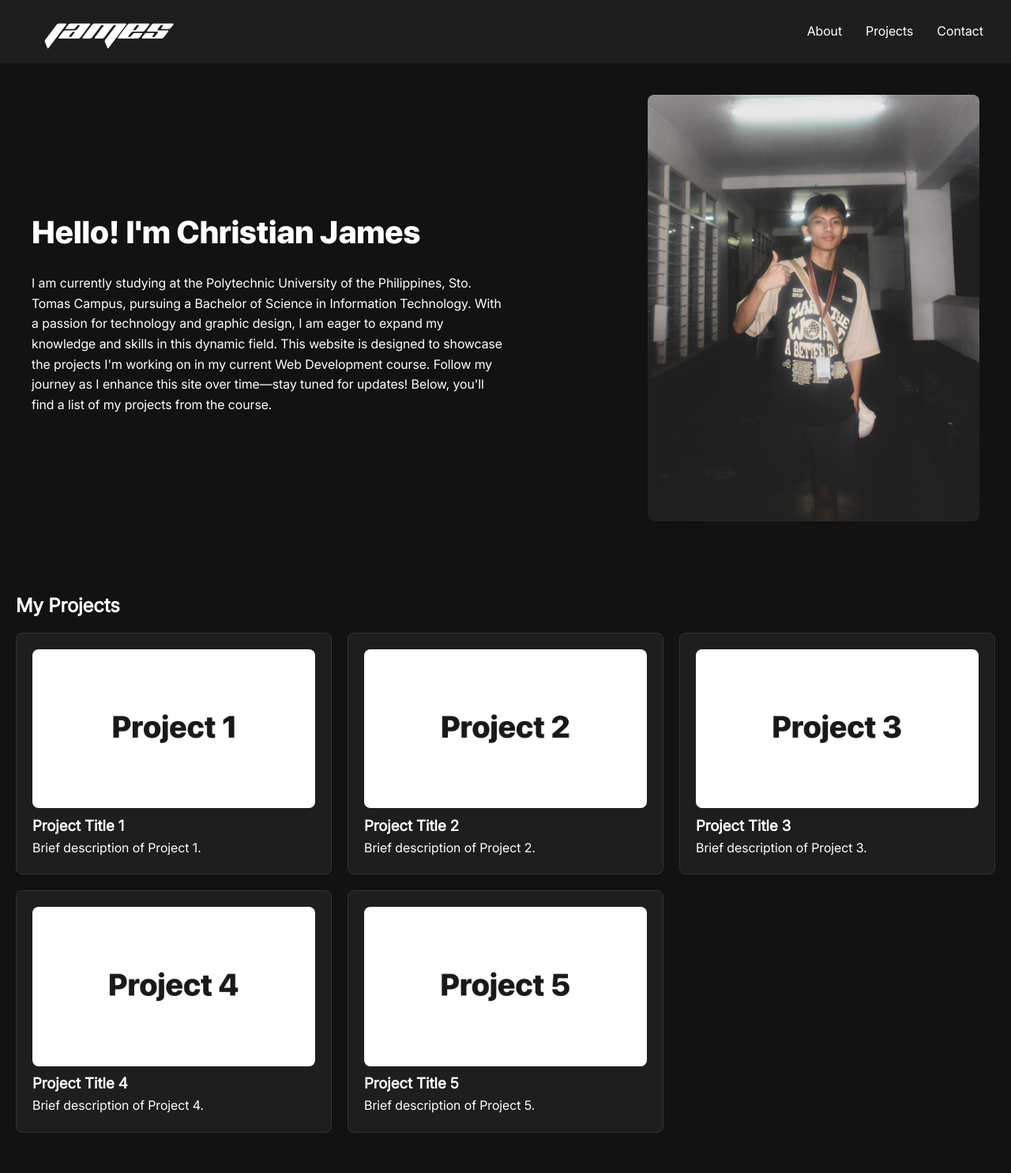
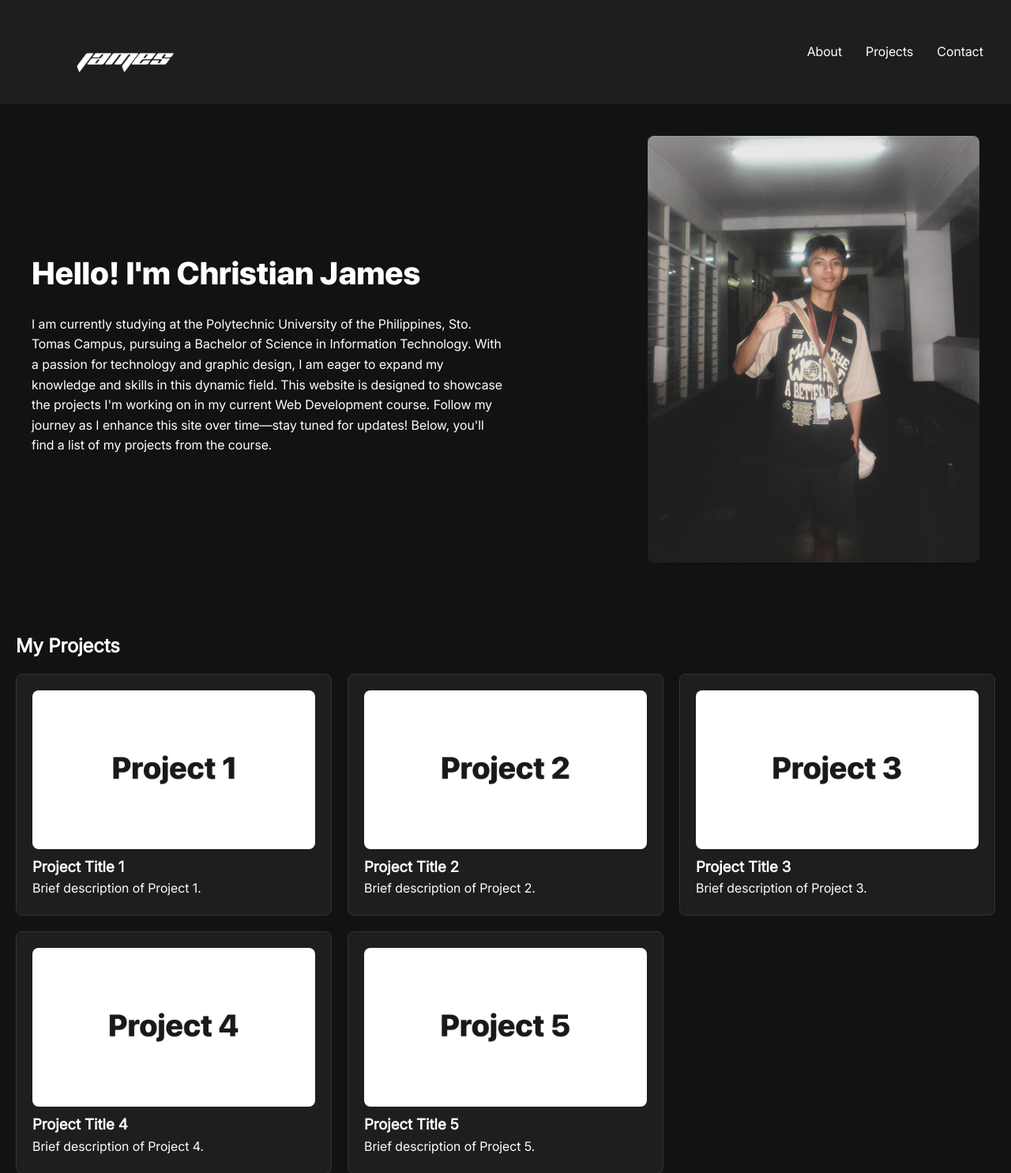
Before and after one commit to christianjamss/christianjamss.github.io, a PHP site: page / in a window 1280 px wide. Shown: the top 1485 px of the page at 79% size. Run offline with PHP 8.4, Linux system fonts and the light colour scheme.

Commit message:
Update styles.css

```diff
--- a/styles.css
+++ b/styles.css
@@ -17,12 +17,13 @@ header {
     justify-content: space-between;
     padding: 20px;
     background-color: #1e1e1e;
-    height: 80px; /* Set a fixed height for the header */
+    height: auto; /* Remove fixed height for flexibility */
+    flex-wrap: wrap; /* Allow wrapping for smaller screens */
 }
 
 .logo img {
-    height: 100%; /* Make the logo fit the header height */
-    width: auto; /* Maintain aspect ratio */
+    height: auto; /* Adjust to maintain aspect ratio */
+    width: 100px; /* Set a max width for the logo */
 }
 
 h1 {
@@ -57,6 +58,7 @@ h2, h3 {
     display: flex;
     justify-content: center;
     padding: 40px 20px;
+    flex-wrap: wrap; /* Allow wrapping for smaller screens */
 }
 
 .about-content {
@@ -119,24 +121,89 @@ footer {
 
 .about-text p {
     margin-top: 10px; /* Optional: add some space above the paragraph */
-    font-weight:500;
+    font-weight: 500;
     text-align: left;
 }
 
-#projects h2{
+#projects h2 {
     margin-bottom: 15px;
 }
 
+/* Media Queries for Mobile Responsiveness */
+@media (max-width: 768px) {
+    header {
+        flex-direction: column; /* Stack logo and navigation */
+        align-items: center; /* Center items */
+    }
+
+    nav ul {
+        flex-direction: column; /* Stack navigation items */
+        align-items: center; /* Center navigation items */
+    }
+
+    nav ul li {
+        margin: 10px 0; /* Vertical spacing for navigation */
+    }
+
+    .about-section {
+        flex-direction: column; /* Stack about text and image */
+        text-align: center; /* Center text */
+    }
+
+    .about-image {
+        text-align: center; /* Center image */
+        margin-top: 20px; /* Space above image */
+    }
+
+    .about-image img {
+        width: 100%; /* Make image responsive */
+        max-width: 300px; /* Set a max width for the image */
+    }
+
+    .project-grid {
+        grid-template-columns: repeat(auto-fill, minmax(150px, 1fr)); /* Adjust grid for smaller screens */
+    }
+
+    .about-text h2 {
+        font-size: 2em; /* Reduce font size for headings */
+    }
+
+    .about-text p {
+        font-size: 1em; /* Reduce font size for paragraphs */
+    }
+
+    footer {
+        padding: 15px; /* Adjust footer padding */
+    }
+}
+
+/* Font Face Definitions */
 @font-face {
     font-family: 'Inter';
-    src: url('fonts/Inter_18pt-Regular.ttf') format('truetype'); /* Use relative paths */
+    src: url('fonts/Inter_18pt-Regular.ttf') format('truetype');
     font-weight: normal;
     font-style: normal;
 }
 
 @font-face {
     font-family: 'SF Pro Display';
-    src: url('fonts/SF-Pro-Display-Heavy.ttf') format('truetype'); /* Use relative paths */
+    src: url('fonts/SF-Pro-Display-Heavy.ttf') format('truetype');
     font-weight: normal; /* Change to 'bold' if this font style is bold */
     font-style: normal;
 }
+
+.logo img {
+    height: auto; /* Maintain aspect ratio */
+    width: 100%; /* Use a percentage for responsiveness */
+    max-width: 150px; /* Limit the max size */
+    margin-top: 10px;
+    margin-left: 50px;
+    margin-bottom: -10px;
+}
+
+@media (max-width: 768px) {
+    .logo img {
+        width: 100px; /* Smaller width for mobile */
+        margin-left: 20px; /* Adjust margin for smaller screens */
+    }
+}
```
